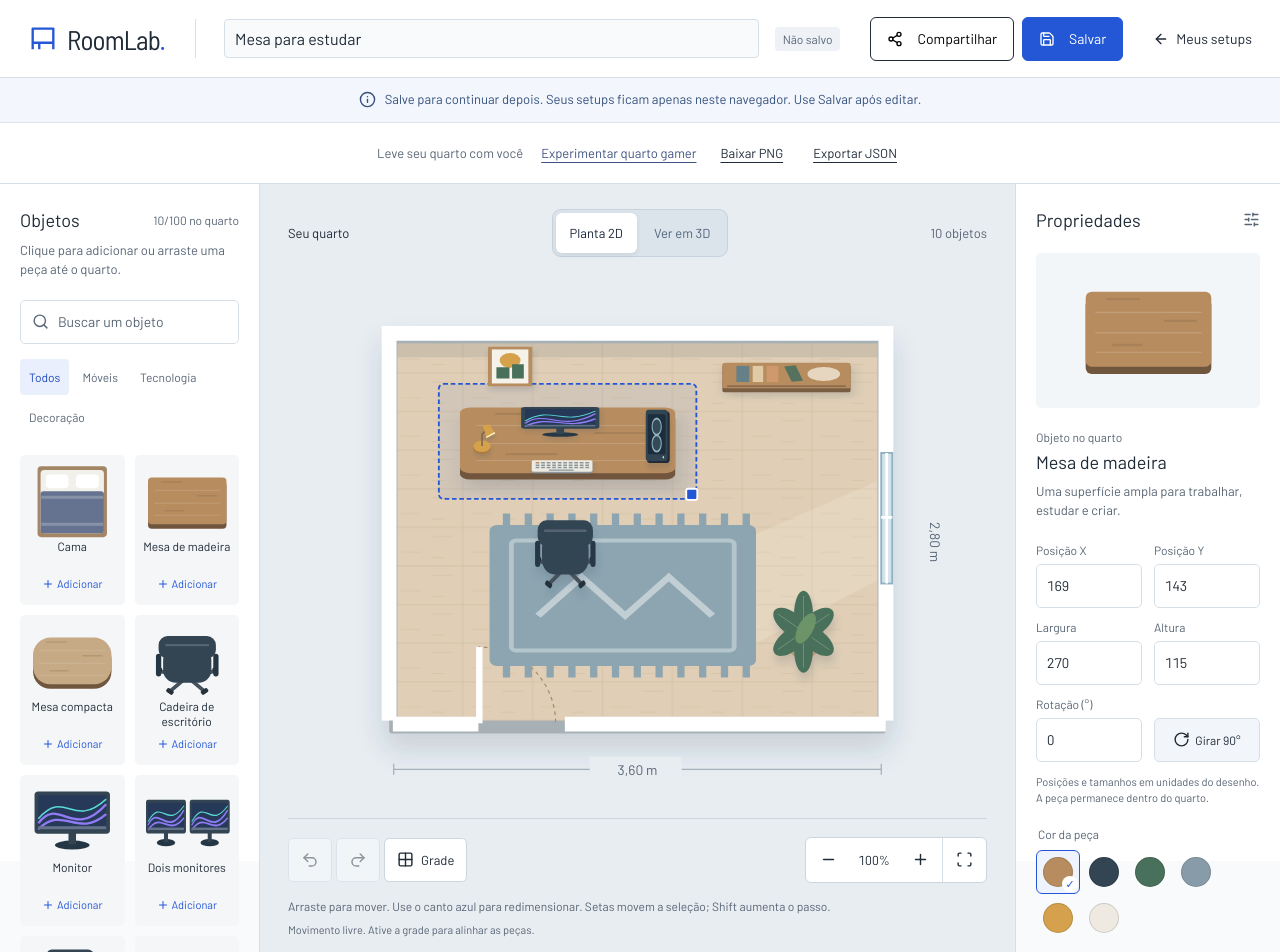
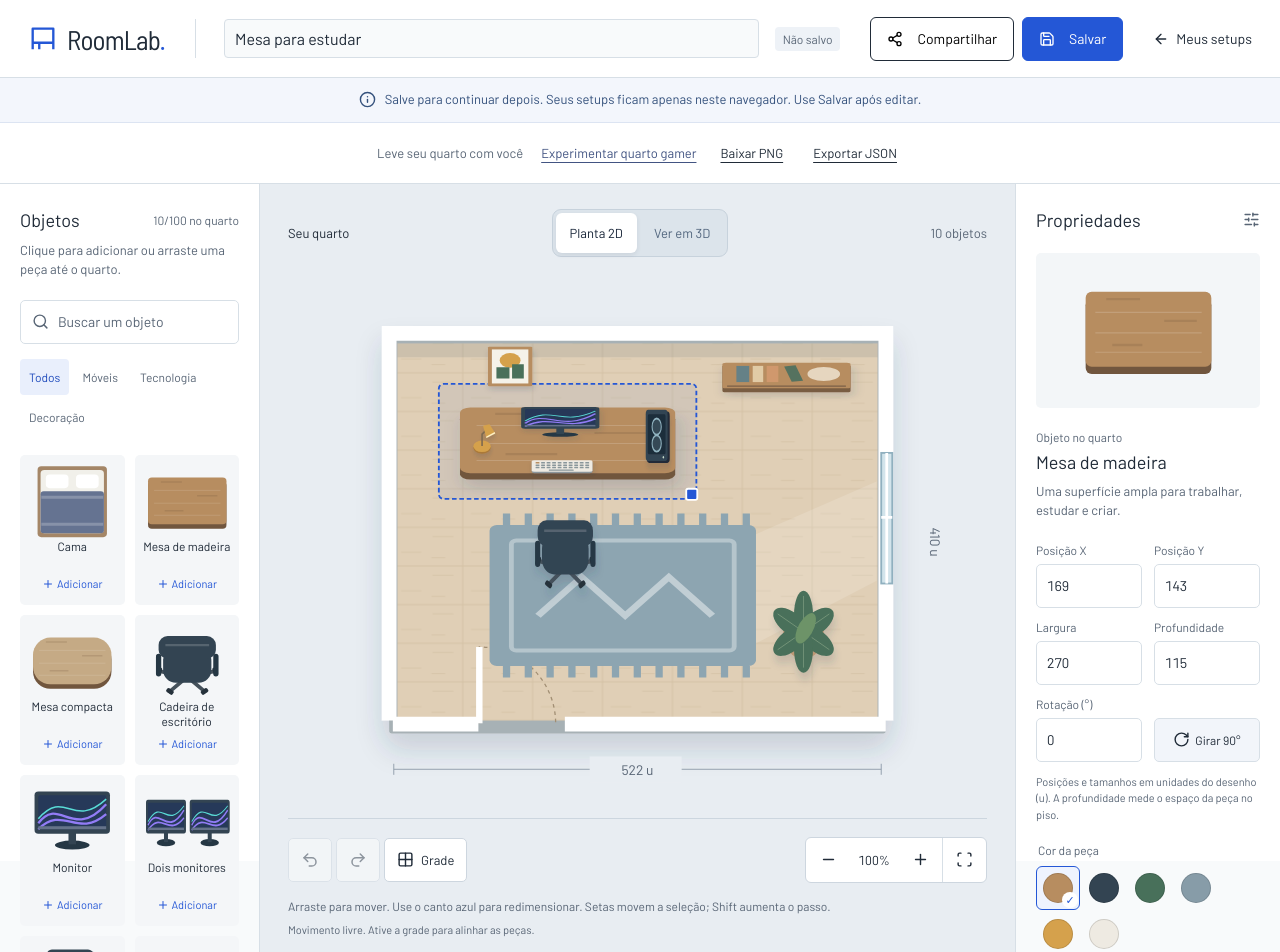
Before and after one commit to samuelsce/RoomLab, a React (Vite) app: page /editor in a window 1280 px wide. Shown: the top 952 px of the page. Built offline with nearby package versions, Linux system fonts and the light colour scheme.

Commit message:
fix: describe footprint depth and use drawing dimensions

```diff
--- a/src/features/editor/ObjectProperties.tsx
+++ b/src/features/editor/ObjectProperties.tsx
@@ -124,7 +124,7 @@ export function ObjectProperties({
         />
         <NumberControl
           key={`h-${object.id}-${object.h}`}
-          label="Altura"
+          label="Profundidade"
           value={object.h}
           min={limits.minH}
           max={limits.maxH}
@@ -146,8 +146,8 @@ export function ObjectProperties({
         </button>
       </div>
       <p className="unit-note">
-        Posições e tamanhos em unidades do desenho. A peça permanece dentro do
-        quarto.
+        Posições e tamanhos em unidades do desenho (u). A profundidade mede o
+        espaço da peça no piso.
       </p>
       <fieldset className="color-options">
         <legend>Cor da peça</legend>
--- a/src/features/editor/RoomScene.tsx
+++ b/src/features/editor/RoomScene.tsx
@@ -359,7 +359,7 @@ export function RoomScene({
           <path d="M115 557h530m-530-6v12m530-12v12" stroke="#8e9ba9" />
           <rect x="328" y="543" width="100" height="28" fill="#e8edf2" />
           <text x="380" y="563" textAnchor="middle">
-            3,60 m
+            {ROOM.width} u
           </text>
           <text
             x="698"
@@ -367,7 +367,7 @@ export function RoomScene({
             textAnchor="middle"
             transform="rotate(90 698 310)"
           >
-            2,80 m
+            {ROOM.height} u
           </text>
         </g>
       )}
```
